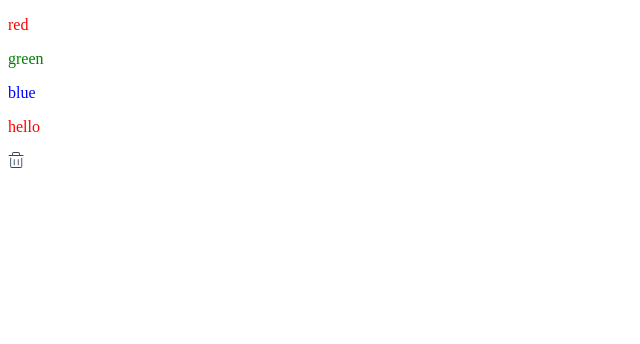
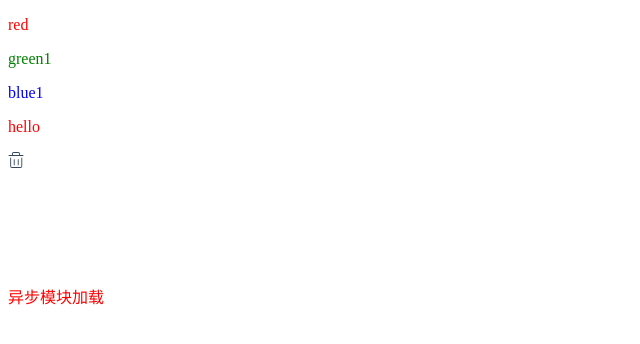
Before and after one commit to taoqili/lcp-engine, a React app in the folder packages/lcp-engine/: page / in a window 1280 px wide. Shown: the top 344 px of the page, without its empty margins (0-640 px from the left). Built offline with nearby package versions, Linux system fonts and the light colour scheme.

Commit message:
lcp-engine: 异步模块加载示例

```diff
--- a/packages/lcp-engine/scripts/webpack.common.js
+++ b/packages/lcp-engine/scripts/webpack.common.js
@@ -113,7 +113,7 @@ module.exports = {
           globOptions: {
             dot: true,
             gitignore: true,
-            ignore: ['**/index.html'],
+            ignore: ['**/index.html', '**/.gitkeep'],
           },
         },
       ],
--- a/packages/lcp-engine/src/index.tsx
+++ b/packages/lcp-engine/src/index.tsx
@@ -4,14 +4,23 @@ import "./index.less"
 import engine from './engine'
 import svg from './test.svg'
 
-// test doc
+const handleOnClick = () => {
+  import('./utils').then(module => {
+    const str = module.default('时光')
+    const node = document.createElement('div')
+    node.innerHTML='<span>'+ str +'</span>'
+    document.body.appendChild(node)
+  })
+}
+
 ReactDom.render(
   <div className={'test'}>
     <p>red</p>
-    <p className={'name'}>green</p>
-    <p className={'test-a'}>blue</p>
+    <p className={'name'}>green1</p>
+    <p className={'test-a'}>blue1</p>
     <p>{engine('hello')}</p>
     <img src={svg} alt=""/>
+    <div onClick={handleOnClick}>异步模块加载</div>
   </div>,
   document.getElementById('root')
 )
--- /dev/null
+++ b/packages/lcp-engine/src/utils.ts
@@ -0,0 +1,3 @@
+export default (str: string) => {
+  return str + ', Hello!'
+}
```
